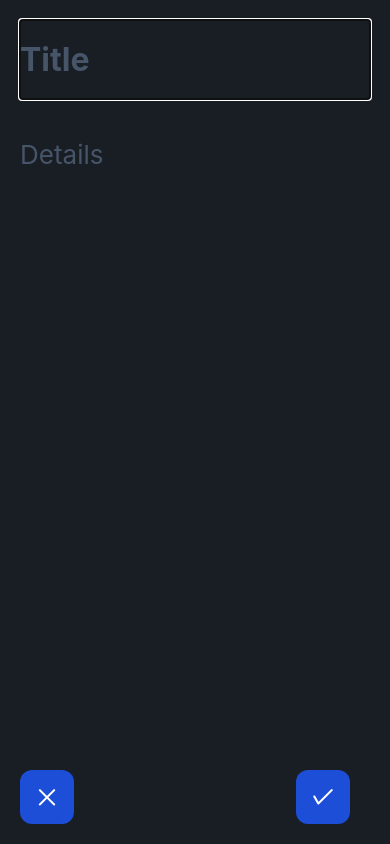
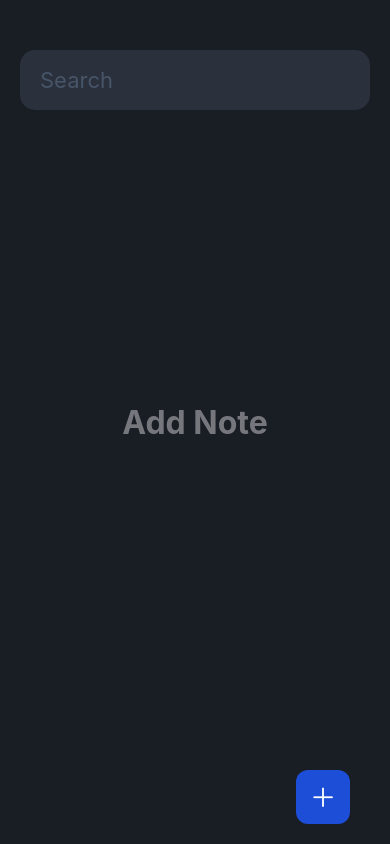
Before and after one commit to hasan-naim/noteTaker-react-native, a React Native app: screen / in a window 390 px wide. Built offline with nearby package versions, Linux system fonts and the light colour scheme.

Commit message:
check button now half works

```diff
--- a/app/components/Button.js
+++ b/app/components/Button.js
@@ -1,4 +1,4 @@
-import { View, Text, StyleSheet } from "react-native";
+import { View, Text, StyleSheet, TouchableWithoutFeedback } from "react-native";
 import React from "react";
 import { AntDesign } from "@expo/vector-icons";
 import colors from "../misc/colors";
@@ -8,14 +8,13 @@ export default function Button({
   styleContainer,
   color,
   size,
-  handleSubmit,
   style,
+  click,
 }) {
   return (
-    <View
-      style={[styles.container, { ...styleContainer }]}
-      onPress={handleSubmit}
-    >
+    <>
+      <TouchableWithoutFeedback onPress={click}>
+        <View style={[styles.container, { ...styleContainer }]}>
           <AntDesign
             name={name}
             size={size || 26}
@@ -23,6 +22,8 @@ export default function Button({
             style={[styles.icon, { ...style }]}
           />
         </View>
+      </TouchableWithoutFeedback>
+    </>
   );
 }
 
--- a/app/components/NoteInputModal.js
+++ b/app/components/NoteInputModal.js
@@ -12,7 +12,7 @@ import React, { useEffect, useState } from "react";
 import colors from "../misc/colors";
 import Button from "./Button";
 
-const NoteInputModal = ({ visible }) => {
+const NoteInputModal = ({ visible, onClose }) => {
   const [title, setTitle] = useState("");
   const [desc, setDesc] = useState("");
 
@@ -28,11 +28,12 @@ const NoteInputModal = ({ visible }) => {
       return setDesc(text);
     }
   };
-  console.log(title, desc);
+  const handleSubmit = () => {
+    if (!title.trim() && !desc.trim()) return onClose();
+  };
 
   return (
     <>
-      <StatusBar hidden />
       <Modal visible={visible}>
         <View style={styles.container}>
           <TextInput
@@ -55,7 +56,7 @@ const NoteInputModal = ({ visible }) => {
             <View style={[StyleSheet.absoluteFillObject, styles.emptySpace]} />
           </TouchableWithoutFeedback>
           <View style={[StyleSheet.absoluteFillObject]}>
-            <Button name={"check"} />
+            <Button name={"check"} click={handleSubmit} />
             <Button name={"close"} styleContainer={styles.closeBtn} />
           </View>
         </View>
--- a/app/screens/NoteScreen.js
+++ b/app/screens/NoteScreen.js
@@ -1,12 +1,13 @@
 import { Text, StyleSheet, View, SafeAreaView, TextInput } from "react-native";
 import Button from "../components/Button";
-import React, { Component, useEffect } from "react";
+import React, { Component, useEffect, useState } from "react";
 import colors from "../misc/colors";
 import SearchBar from "../components/SearchBar";
 import NoteInputModal from "../components/NoteInputModal";
 
 export default function NoteScreen({ user }) {
-  console.log(user);
+  const [modalVisible, setModalVisible] = useState(false);
+
   useEffect(() => {}, []);
 
   return (
@@ -15,10 +16,13 @@ export default function NoteScreen({ user }) {
         <SearchBar />
         <View style={[StyleSheet.absoluteFillObject, styles.emptyHeader]}>
           <Text style={styles.emptyHeaderText}>Add Note</Text>
-          <Button name={"plus"} />
+          <Button name={"plus"} click={() => setModalVisible(true)} />
         </View>
       </SafeAreaView>
-      <NoteInputModal visible={true}></NoteInputModal>
+      <NoteInputModal
+        visible={modalVisible}
+        onClose={() => setModalVisible(false)}
+      ></NoteInputModal>
     </>
   );
 }
```
Lines whose indentation alone changed are shown as unchanged.
